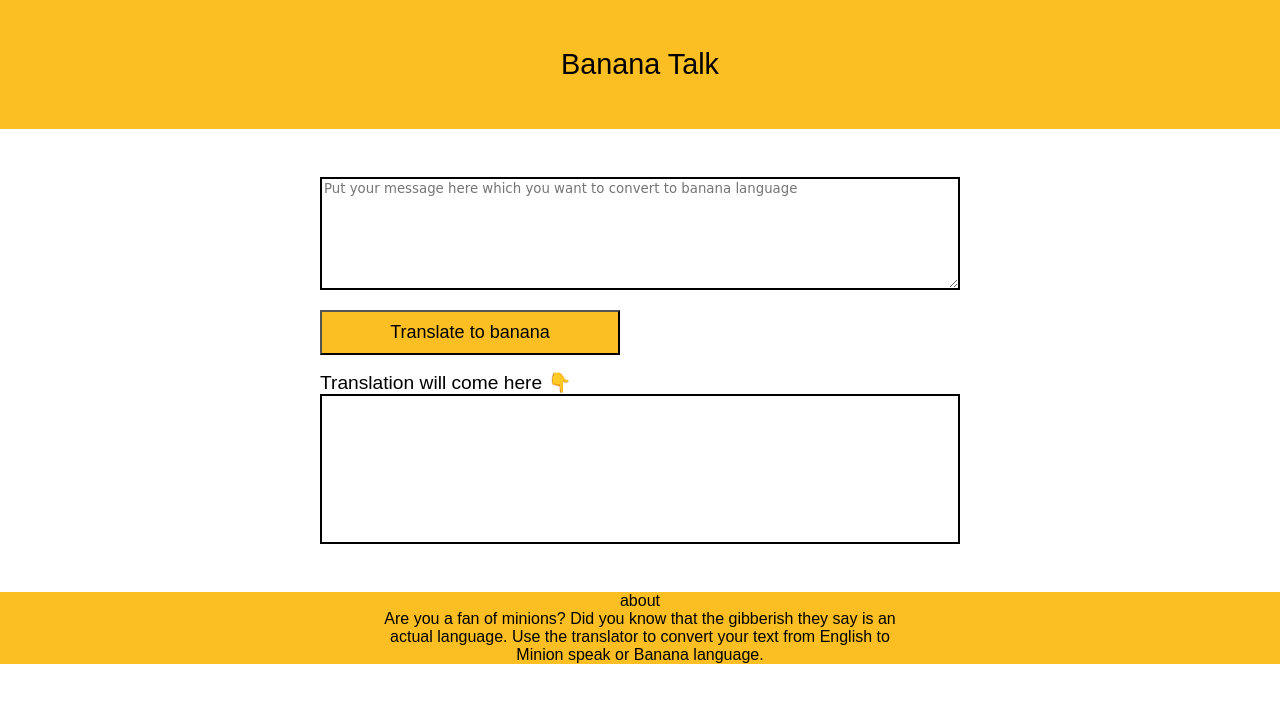
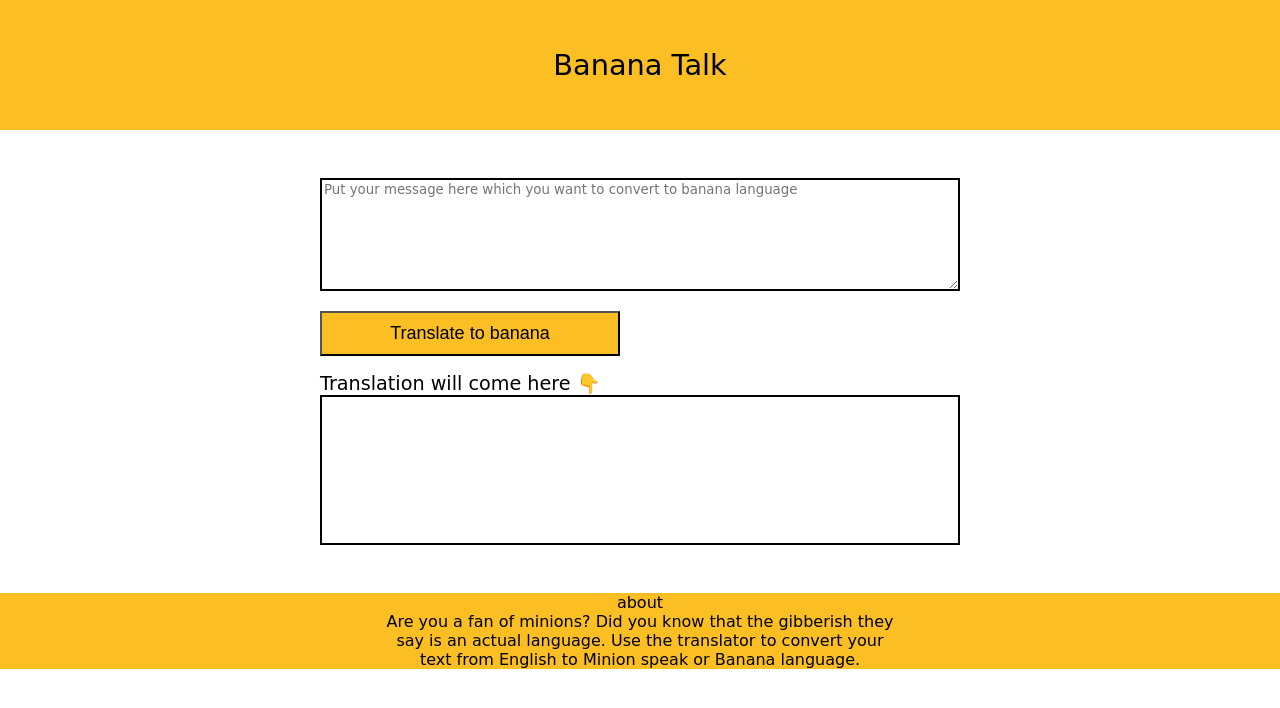
Before and after one commit to rohitmane9022/Banana-Talk, a plain HTML site: page index.html in a window 1280 px wide. Drawn offline with Linux system fonts and the light colour scheme.

Commit message:
Update style.css

```diff
--- a/style.css
+++ b/style.css
@@ -3,7 +3,7 @@
 }
 
 body {
-    font-family: 'Patrick Hand', sans-serif;
+    font-family: 'Patrick Hand', cursive;
 
 }
 
```
